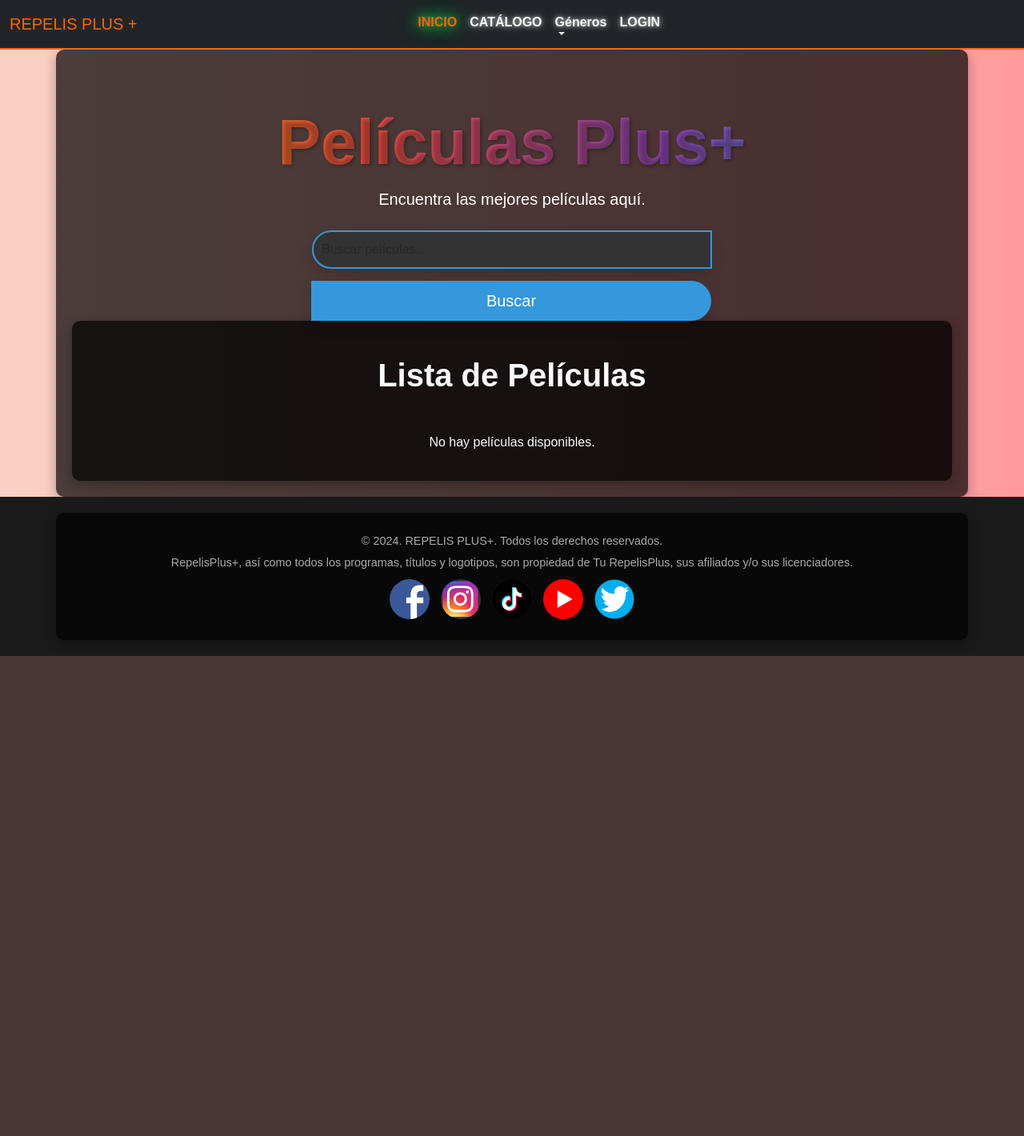
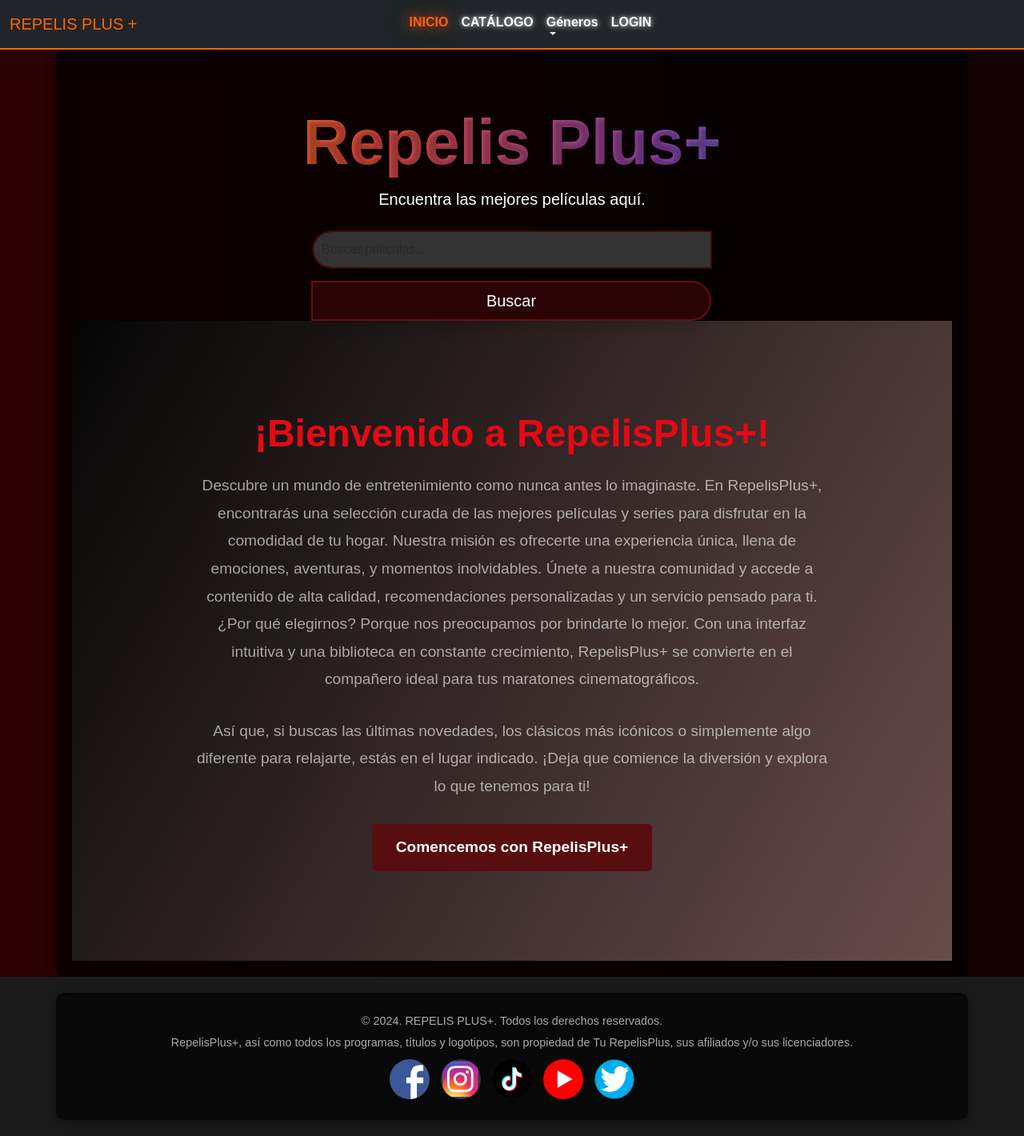
Before and after one commit to alexjhoel369/sistema_peliculas, a Flask app: page / in a window 1280 px wide. Shown: the whole page at 80% size. Before the commit the page ends 820 px from the top, so only its background shows below. Run offline with Flask 3, Linux system fonts and the light colour scheme.

Commit message:
Rediseñando la funcion Inicio

```diff
--- a/static/style/style_home.css
+++ b/static/style/style_home.css
@@ -245,7 +245,7 @@
 /*=====================*/
 .navbar-nav {
   justify-content: center;
-  width: 90%;
+  width: 88%;
 }
 /*=====================*/
 /* Efecto LED en los enlaces de navegación */
@@ -266,8 +266,8 @@
 
 /* Efecto especial para enlaces activos */
 .navbar-nav .nav-link.active {
-  color: #28a745; /* Color diferente para el enlace activo */
-  text-shadow: 0 0 10px #28a745, 0 0 20px #2ecc71, 0 0 30px #28a745;
+  color: #a72839; /* Color diferente para el enlace activo */
+  text-shadow: 0 0 10px #a72828, 0 0 20px #cc2e2e, 0 0 30px #28a745;
 }
 
 /* Animación de luz al pasar el mouse */
@@ -297,7 +297,7 @@
 /* Estilo para el buscador */
 .search-bar .form-control {
   border-radius: 25px 0 0 25px;
-  border: 2px solid #3498db;
+  border: 2px solid #410707;
   transition: box-shadow 0.3s ease, border-color 0.3s ease;
 }
 
@@ -308,15 +308,15 @@
 
 .search-bar .btn {
   border-radius: 0 25px 25px 0;
-  background-color: #3498db;
-  border: 2px solid #3498db;
+  background-color: #380707b2;
+  border: 2px solid #641010;
   color: white;
   transition: background-color 0.3s ease, box-shadow 0.3s ease;
 }
 
 .search-bar .btn:hover {
-  background-color: #8e44ad;
-  border-color: #8e44ad;
+  background-color: #5a2121;
+  border-color: #5a2626;
   box-shadow: 0 0 10px rgba(142, 68, 173, 0.5);
 }
 
@@ -326,7 +326,7 @@
 body {
   margin: 0;
   padding: 0;
-  background: linear-gradient(270deg, #ff9a9e, #fad0c4, #fbc2eb, #a1c4fd, #c2e9fb);
+  background: linear-gradient(270deg, #140101, #2b0101, #1d0101, #180101, #070000);
   background-size: 400% 400%;
   animation: fondoMovimiento 15s ease infinite;
   font-family: 'Poppins', sans-serif;
@@ -431,3 +431,50 @@
   transform: scale(1.1);
   box-shadow: 0 4px 8px rgba(0, 0, 0, 0.3); /* Efecto de sombra al pasar el mouse */
 }
+
+/*==========ESTILO PARA DESCRICPCION Y BOTON HOME==========*/
+/* Hero Section */
+.hero {
+  background: linear-gradient(120deg, #050505 0%, #684c4c 100%);
+  display: flex;
+  justify-content: center;
+  align-items: center;
+  text-align: center;
+  padding: 50px 20px;
+  min-height: 100vh;
+  color: #ffffff9c;
+}
+
+.hero-content {
+  max-width: 800px;
+}
+
+.hero-title {
+  font-size: 3rem;
+  font-weight: bold;
+  margin-bottom: 20px;
+}
+
+.hero-description {
+  font-size: 1.2rem;
+  line-height: 1.8;
+  margin-bottom: 30px;
+}
+
+.btn-cta {
+  display: inline-block;
+  padding: 15px 30px;
+  font-size: 1.2rem;
+  font-weight: bold;
+  color: #fff;
+  background: #580e0e;
+  border-radius: 5px;
+  text-decoration: none;
+  transition: all 0.3s ease;
+}
+
+.btn-cta:hover {
+  background: #6b2020;
+  transform: scale(1.1);
+  box-shadow: 0 5px 15px rgba(0, 0, 0, 0.2);
+}
--- a/templates/home/index.html
+++ b/templates/home/index.html
@@ -5,7 +5,7 @@
 {% block content %}
 <div class="text-center mt-5">
     <!-- Título principal -->
-    <h1 class="display-1 text-gradient">Películas Plus+</h1>
+    <h1 class="display-1 text-gradient">Repelis Plus+</h1>
     <p class="lead">Encuentra las mejores películas aquí.</p>
 
     <!-- Buscador de películas -->
@@ -19,30 +19,19 @@
     </form>
 </div>
 
-<div class="container">
-    <h1 class="text-center my-4 text-light">Lista de Películas</h1>
-
-    <div class="movie-grid">
-        {% for pelicula in peliculas %}
-        <div class="movie-card">
-            <div class="movie-image">
-                {% if pelicula.imagen %}
-                <img src="{{ url_for('static', filename='uploads/' + pelicula.imagen.split('/')[-1]) }}"
-                    alt="Imagen de {{ pelicula.titulo }}">
-                {% else %}
-                <img src="{{ url_for('static', filename='images/default_movie.jpg') }}" alt="Imagen por defecto">
-                {% endif %}
-            </div>
-            <div class="movie-info">
-                <h5>{{ pelicula.titulo }}</h5>
-                <p>{{ pelicula.descripcion }}</p>
-                <p><span class="text-info">Idioma:</span> {{ pelicula.idioma }}</p>
-                <p><span class="text-warning">Precio:</span> ${{ pelicula.precio|round(2) }}</p>
-            </div>
-        </div>
-        {% else %}
-        <p class="text-center text-light mt-4">No hay películas disponibles.</p>
-        {% endfor %}
+<div class="hero">
+    <div class="hero-content">
+      <h1 class="hero-title">¡Bienvenido a RepelisPlus+!</h1>
+      <p class="hero-description">
+        Descubre un mundo de entretenimiento como nunca antes lo imaginaste. En RepelisPlus+, encontrarás una selección curada de las mejores películas y series para disfrutar en la comodidad de tu hogar.
+        Nuestra misión es ofrecerte una experiencia única, llena de emociones, aventuras, y momentos inolvidables.
+        Únete a nuestra comunidad y accede a contenido de alta calidad, recomendaciones personalizadas y un servicio pensado para ti.
+        ¿Por qué elegirnos? Porque nos preocupamos por brindarte lo mejor. Con una interfaz intuitiva y una biblioteca en constante crecimiento, RepelisPlus+ se convierte en el compañero ideal para tus maratones cinematográficos.
+      </p>
+      <p class="hero-description">
+        Así que, si buscas las últimas novedades, los clásicos más icónicos o simplemente algo diferente para relajarte, estás en el lugar indicado. ¡Deja que comience la diversión y explora lo que tenemos para ti!
+      </p>
+      <a href="{{ url_for('home.catalogo') }}" class="btn-cta">Comencemos con RepelisPlus+</a>
     </div>
 </div>
 {% endblock %}
```
Also changed, not shown: static/style/style_cliente.css (+161 -1 lines), templates/cliente/base.html (+16 -2 lines), templates/cliente/index.html (+14 -29 lines).
